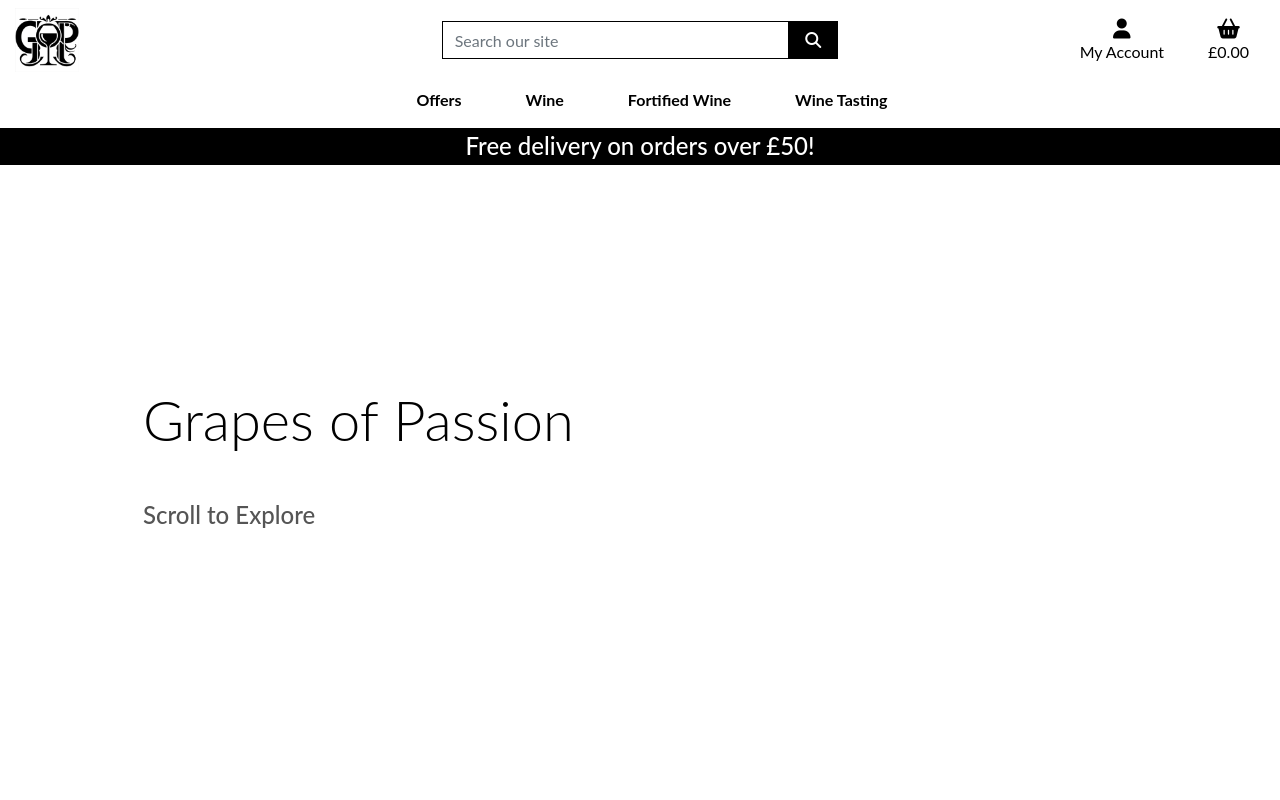
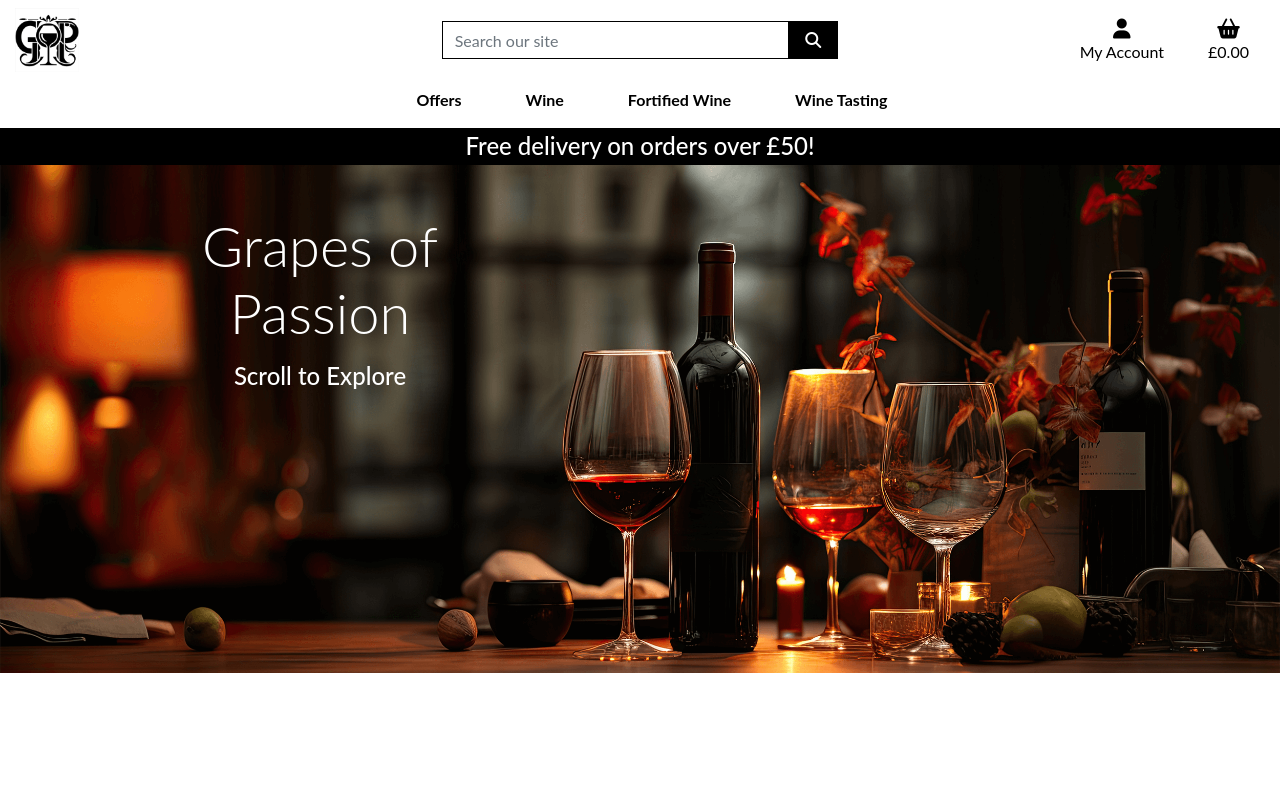
Before and after one commit to DaleFielding/grapes-of-passion, a Django app: page / in a window 1280 px wide. Run offline with Django 4.2, Linux system fonts and the light colour scheme; some libraries are stand-ins or nearby versions.

Commit message:
Feat: add main background image and style for desired scaling

```diff
--- /dev/null
+++ b/home/static/home/css/home.css
@@ -0,0 +1,8 @@
+.bg-container {
+    background-image: url("/media/main-bg-wine-image.png");
+    background-position: center;
+    background-repeat: no-repeat;
+    background-size: cover;
+    width: 100%;
+    min-height: 80%;
+}
--- a/home/templates/home/index.html
+++ b/home/templates/home/index.html
@@ -1,5 +1,9 @@
 {% extends "base.html" %}
 {% load static %}
+
+{% block extra_css %}
+    <link rel="stylesheet" href="{% static 'home/css/home.css' %}">
+{% endblock %}
 
 {% block page_header %}
     <div class="container header-container">
@@ -10,16 +14,15 @@
 {% endblock %}
 
 {% block content %}
-    <div class="container h-100">
-        <div class="row h-100">
-            <div class="col-7 col-md-6 my-auto">
-                <h1 class="display-4 logo-font text-black">
-                    Grapes of Passion
-                </h1>
-                <div class="my-5">
-                    <h4>
-                        Scroll to Explore
-                    </h4>
+    <!-- Background Image Container -->
+    <div class="bg-container">
+        <div class="container-fluid h-100">
+            <div class="row h-100 text-white">
+                <div class="col-7 col-md-6 mt-5 mx-0 text-center">
+                    <h1 class="display-4 logo-font">Grapes of <br>Passion</h1>
+                    <div class="my-3">
+                        <h4>Scroll to Explore</h4>
+                    </div>
                 </div>
             </div>
         </div>
```
Also changed, not shown: media/main-bg-wine-image.png (added).
